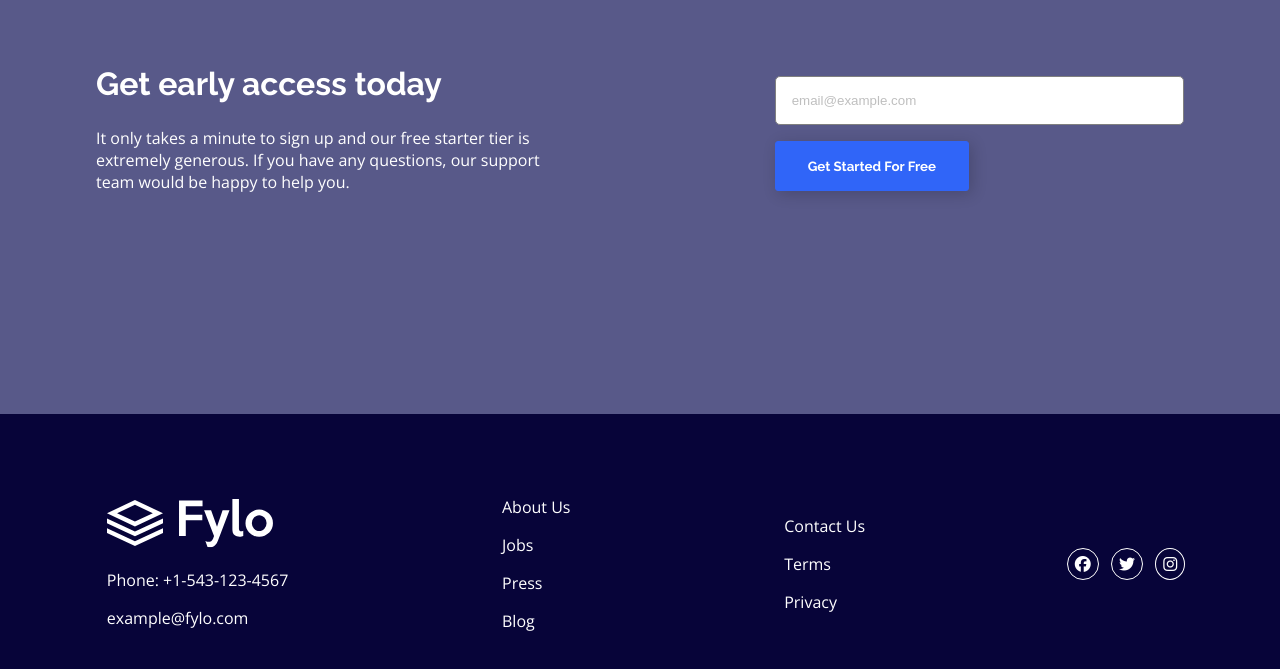
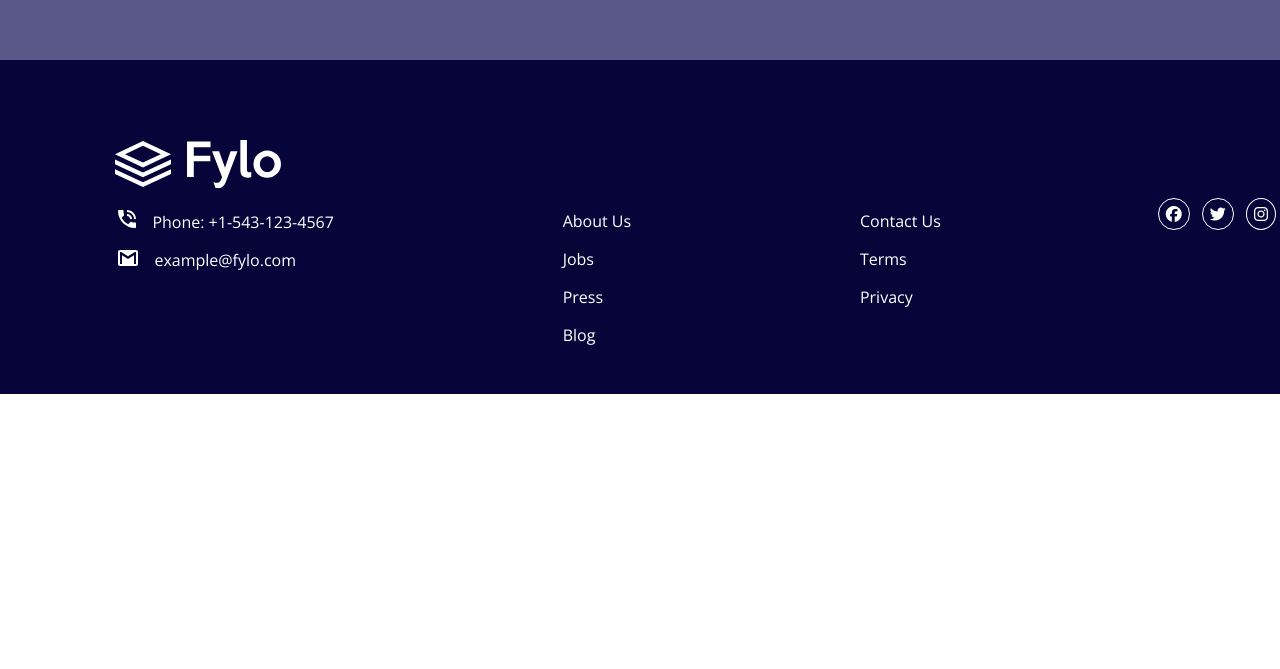
Before and after one commit to caliore/html-css, a plain HTML site: page fylo-landing/fylo.html in a window 1280 px wide. Shown: the part 1755-2424 px from the top of the page. After the commit the page ends 2149 px from the top, so only its background shows below. Drawn offline with nearby package versions, Linux system fonts and the light colour scheme.

Commit message:
added css for footer

```diff
--- a/fylo-landing/fylo.css
+++ b/fylo-landing/fylo.css
@@ -249,21 +249,34 @@ figure .testimonial {
 footer {
     background-color: hsl(243, 87%, 12%);
     color: #fff;
-     font-family: 'Open Sans', sans-serif;
-     font-size: 16px;
+    font-family: 'Open Sans', sans-serif;
+    font-size: 16px;
+    padding-top: 5rem;
+    /* display: flex;
+    flex-direction: column;
+    align-items: center; */
 
 
 
 
 }
 
+.footer_logo {
+    margin-left: 9%;
+    filter:  brightness(0) invert(1);
+
+
+}
+
 .flex_box {
-    min-height: 300px;
+    min-height: 200px;
     display: flex;
     /* flex-direction: column; */
-    justify-content: space-around;
-    align-items: center;
+    justify-content: space-between;
+    align-items: flex-start;
     margin-top: auto;
+    margin-left: 8%;
+
 
 }
 
@@ -276,9 +289,9 @@ footer {
     margin: 1rem;
 }
 
-.info img {
+/* .info img {
     filter:  brightness(0) invert(1);
-}
+} */
 
 .social a {
     border: 1px solid #fff;
@@ -287,3 +300,14 @@ footer {
     margin: 4px;
 
 }
+
+
+.phone_icon::before {
+    content: url("images/icon-phone.svg");
+    margin-right: 1rem;
+}
+
+.email_icon::before {
+    content: url("images/icon-email.svg");
+    margin-right: 1rem;
+}
--- a/fylo-landing/fylo.html
+++ b/fylo-landing/fylo.html
@@ -77,7 +77,7 @@
   </ul>
 </figure>
 
-</di6>
+</div>
 
   <div class="right">
 
@@ -104,12 +104,17 @@
 
 </main>
 <footer>
+  <div class="footer_logo">
+    <img src="images/logo.svg" alt="logo">
+  </div>
 <section class="flex_box">
+
+
   <div class="box1">
+
     <ul class="info">
-      <li><img src="images/logo.svg" alt="logo"></li>
-    <li> <a href="#">Phone: &#43;1-543-123-4567</a> </li>
-    <li><a href="#">example@fylo.com</a> </li>
+    <li><a href="#" class="phone_icon">Phone: &#43;1-543-123-4567</a> </li>
+    <li><a href="#" class="email_icon">example@fylo.com</a> </li>
   </ul>
 </div>
 
```
